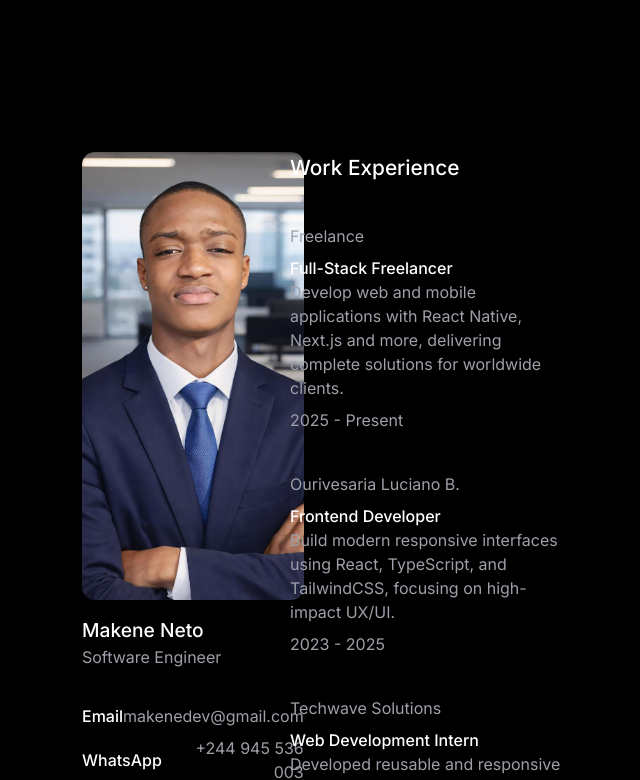
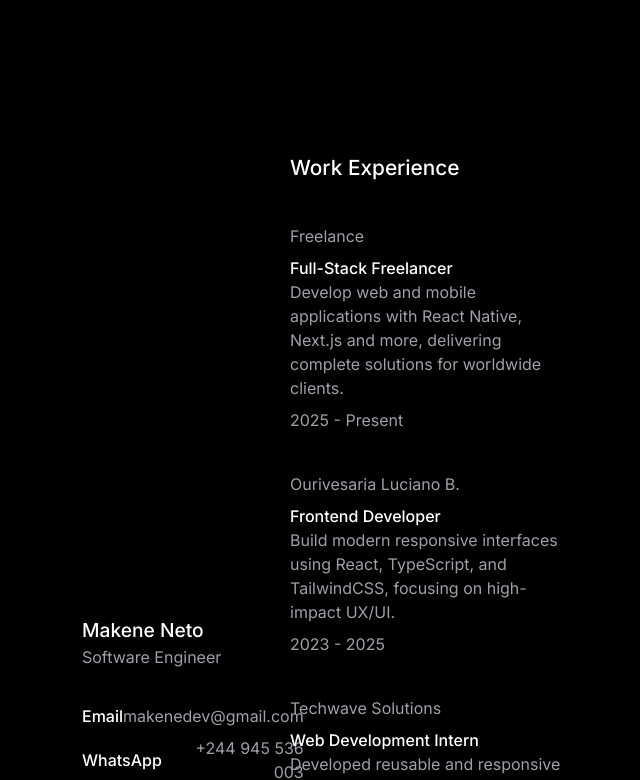
Before and after one commit to makeneto/makenedev, a React (Vite) app: page /about in a window 1280 px wide. Shown: the part 631-1411 px from the top of the page, without its empty margins (318-958 px from the left). Built offline with nearby package versions, Linux system fonts and the light colour scheme; a web font is replaced by a local one.

Commit message:
chore: change img tag to div dor applying gradient

```diff
--- a/src/components/about/ProfilePic.tsx
+++ b/src/components/about/ProfilePic.tsx
@@ -1,9 +1,5 @@
 export default function ProfilePic() {
   return (
-    <img
-      src="/assets/makenedev-profile.jpeg"
-      alt="Makene Neto"
-      className="profile__pic"
-    />
+    <div className="profile__pic" />
   )
 }
```
